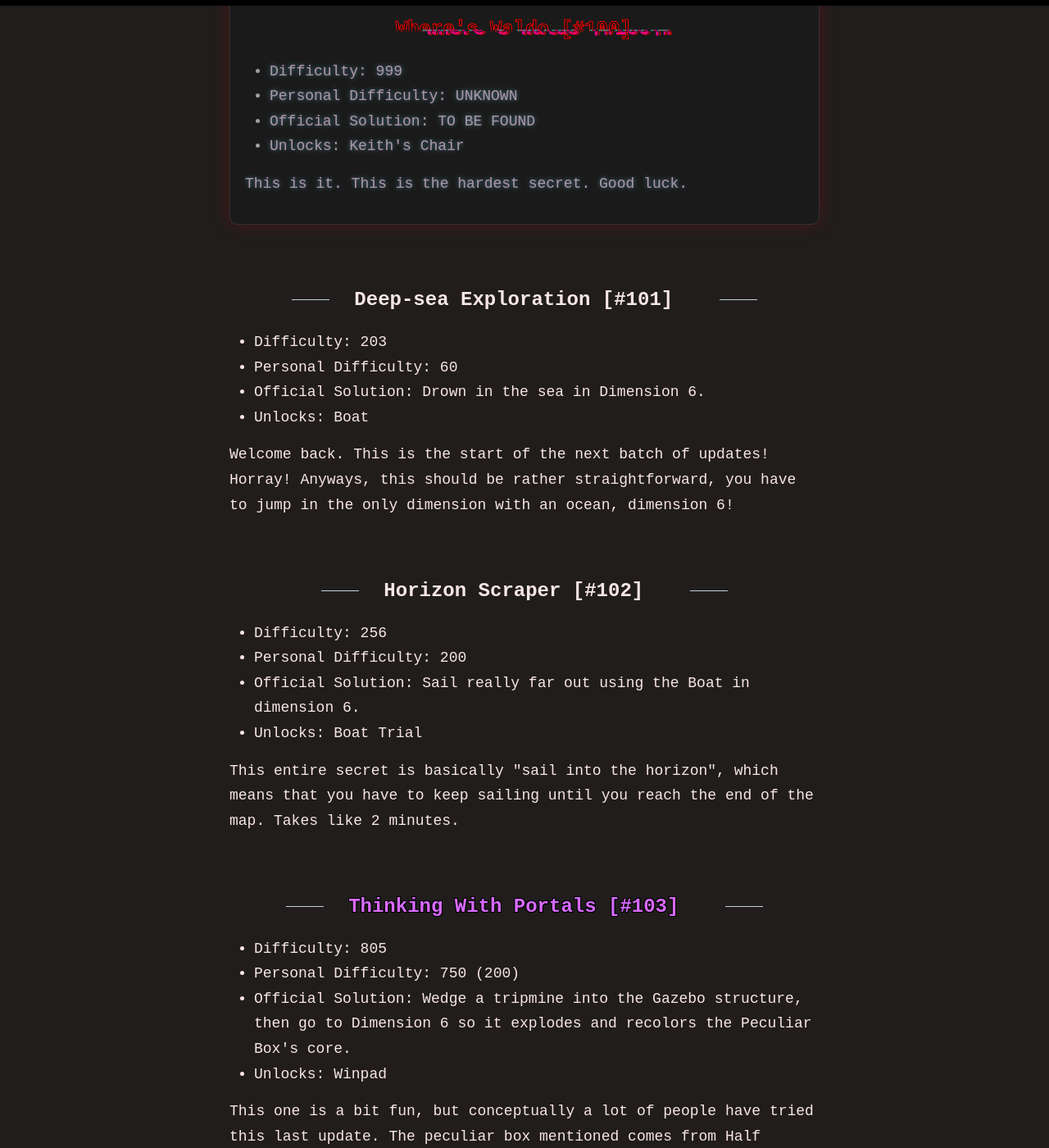
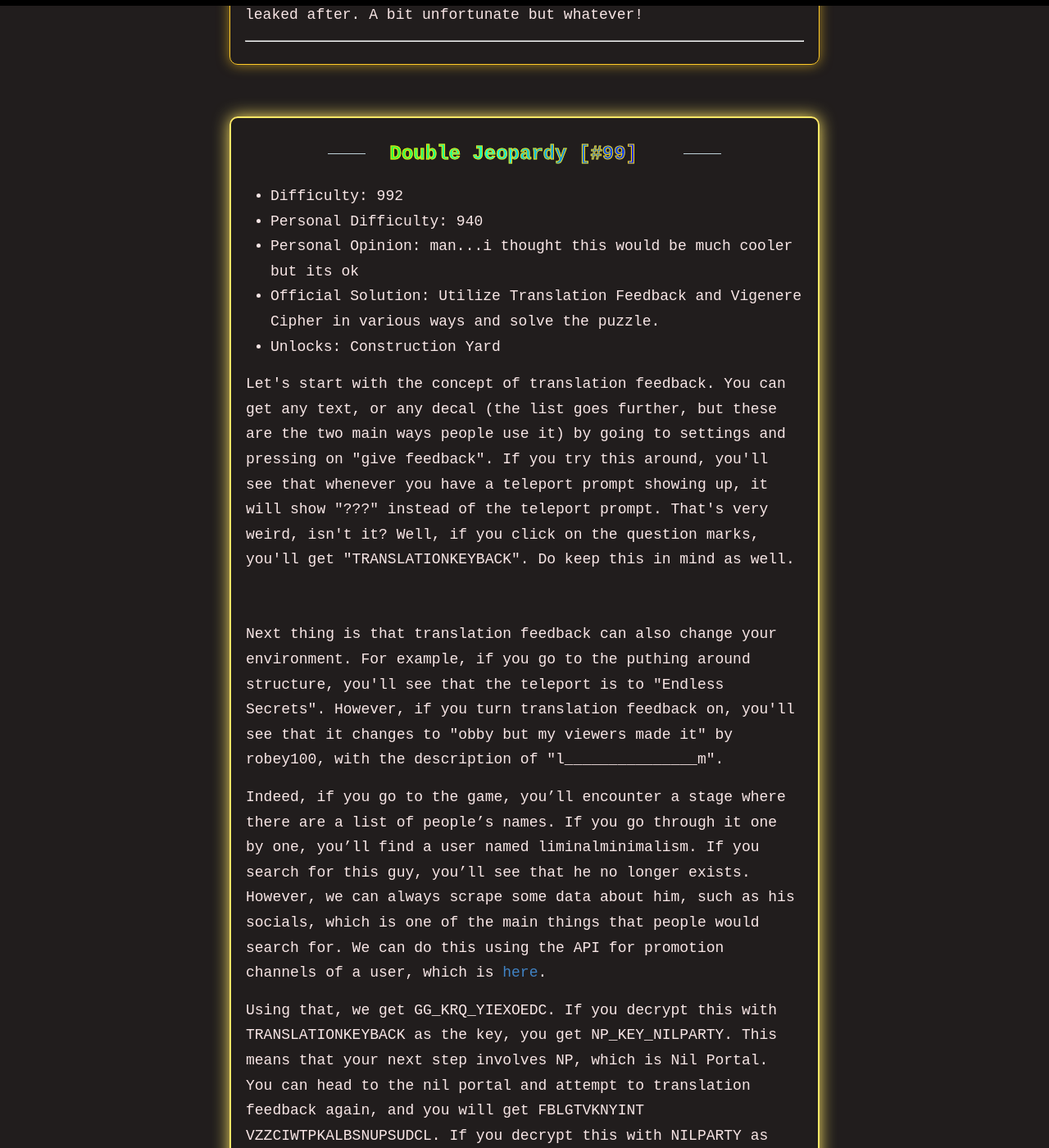
Before and after one commit to pwoofy/pwoofy.github.io, a Jekyll site: the page built from _posts/2025-09-12-secretuniverse.md, in a window 1280 px wide and 1400 px high, scrolled down 76951 px. Shown: the whole window at 82% size. Built offline with Jekyll 4.4.1, drawn with Linux system fonts in a browser that asks for light colours; some of the changed text lies outside the part shown.

Commit message:
double jeopardy

```diff
--- a/_posts/2025-09-12-secretuniverse.md
+++ b/_posts/2025-09-12-secretuniverse.md
@@ -1456,11 +1456,12 @@
 <h2>Straight and Narrow [#78]</h2>
 <ul>
 <li>Difficulty: 899</li>
-<li>Personal Difficulty: UNKNOWN</li>
-<li>Official Solution: TO BE FOUND</li>
+<li>Personal Difficulty: 870</li>
+<li>Personal Opinion: GODDD I FEEL SO STUPID</li>
+<li>Official Solution: Input the directions the Invisible Path goes in on Ardy's Ship.</li>
 <li>Unlocks: Anything Island</li>
 </ul>
-<p>if you saw something here, you didn't. ignore it. pls..</p>
+<p>Inside of the game, you know what's considered straight...or narrow...? Well, remember the path to "can you get to this island?" You have to take note of the directions. Up, Left, Down, Left, Up, Left, Up. And you know where else you can input directions? In Ardy's Ship. Input those directions in Ardy's Ship and you'll get the secret.</p>
 </div>
 <br>
 
@@ -1714,11 +1715,11 @@
 <h2>Under The Veil [#96]</h2>
 <ul>
 <li>Difficulty: 909</li>
-<li>Personal Difficulty: UNKNOWN</li>
-<li>Official Solution: TO BE FOUND</li>
+<li>Personal Difficulty: 910</li>
+<li>Official Solution: Bring the Hole Punch to Anything Island and dig where the X is.</li>
 <li>Unlocks: Chair's Place</li>
 </ul>
-<p>ACBAS REFERE-</p>
+<p>God. This one is horrible. If you have visited Anything Island that you obtain from Straight and Narrow, you'll see an X under the baseplate. What can you do with it? Well, you have to bring a hole puncher there! An easy way is if you have rainbow carpet, you can just fling it there (don't worry, once the hole puncher is above the baseplate, it wont fling out). If you don't, then utilize the Ardy's Ship structure, bring it to the left of the arena, and slowly push your baseplate hole puncher over it until you can push it and drop it to the baseplate. Once you do so, holepunch where the X is at, and then click on the chest's lock.</p>
 </div>
 <br>
 
@@ -1780,11 +1781,39 @@
 <h2>Double Jeopardy [#99]</h2>
 <ul>
 <li>Difficulty: 992</li>
-<li>Personal Difficulty: UNKNOWN</li>
-<li>Official Solution: TO BE FOUND</li>
+<li>Personal Difficulty: 940</li>
+<li>Personal Opinion: man...i thought this would be much cooler but its ok</li>
+<li>Official Solution: Utilize Translation Feedback and Vigenere Cipher in various ways and solve the puzzle.</li>
 <li>Unlocks: Construction Yard</li>
 </ul>
-<p>Huh? What's this about?</p>
+<p>Let's start with the concept of translation feedback. You can get any text, or any decal (the list goes further, but these are the two main ways people use it) by going to settings and pressing on "give feedback". If you try this around, you'll see that whenever you have a teleport prompt showing up, it will show "???" instead of the teleport prompt. That's very weird, isn't it? Well, if you click on the question marks, you'll get "TRANSLATIONKEYBACK". Do keep this in mind as well.</p>
+<br>
+<p>Next thing is that translation feedback can also change your environment. For example, if you go to the puthing around structure, you'll see that the teleport is to "Endless Secrets". However, if you turn translation feedback on, you'll see that it changes to "obby but my viewers made it" by robey100, with the description of "l_______________m".</p>
+
+Indeed, if you go to the game, you'll encounter a stage where there are a list of people's names. If you go through it one by one, you'll find a user named liminalminimalism. If you search for this guy, you'll see that he no longer exists. However, we can always scrape some data about him, such as his socials, which is one of the main things that people would search for. We can do this using the API for promotion channels of a user, which is [here](https://accountinformation.roblox.com/v1/users/7176979085/promotion-channels?alwaysReturnUrls=true&filterLink=true).
+
+<p>Using that, we get GG_KRQ_YIEXOEDC. If you decrypt this with TRANSLATIONKEYBACK as the key, you get NP_KEY_NILPARTY. This means that your next step involves NP, which is Nil Portal. You can head to the nil portal and attempt to translation feedback again, and you will get FBLGTVKNYINT VZZCIWTPKALBSNUPSUDCL. If you decrypt this with NILPARTY as the key, you get "STARTERPLACE VIGEVOIAKJSDFFJASDKEY". This implies that our next step is in Starter Place, which is obtained from UTV. If you head to that dimension, you can go to the concrete plate in the center. If you run translation feedback, you might not find any text, but as stated earlier, translation feedback can mess up some stuff with roblox! If you record your screen once you enter/exit translation feedback, you'll see that for a few frames, a lot of stuff aren't loading. However, one thing that is loaded is a set of letters, which says<br> "NITHNHWNOLGQHWNTWPEHPJKQKMOASGJLHWXJNVJBSSILYRJKORKBKOFAJGJDCW<br>QGIZI". If you decrypt this with VIGEVOIAKJSDFFJASDKEY as the key, you get the following text:</p>
+
+<p>SANDSTONE CONCRETE MUD ROCK GRASS WATER SAND GROUND SNOW GRASS LAVA GRASS SLATE</p>
+
+<p>If you know anything about roblox, these are materials that are used in the starter place! You need to step on them in the following order in order to get it: (Remember, you can't step on other materials, and you just need to stand on them.)</p>
+
+![guide](/images/secretuniverse/guided.png)
+
+<p>Or if you prefer a text based guide:</p>
+<p>1. Detonate and explode a subspace tripmine at point 1, where it exposes the brown spot (sandstone), and white spot (mud)</p>
+<p>2. Once you do so, step at point 1.</p>
+<p>3. Use coil to get outside and step on the concrete at point 2</p>
+<p>4. Use coil again to step on the white part at point 3</p>
+<p>5. (at this point just keep the coil on unless stated otherwise) Use the coil and step on the rock at point 4.</p>
+<p>6. From here, you can touch the grass anywhere. The grass is counted as point 5, but make sure you don't touch any other materials.</p>
+<p>7. From the grass, jump straight into the water at point 6 (with coil on), and hold jump to immediately head to point 7. This is to prevent you from touching the bottom of the water.</p>
+<p>8. From point 7, deploy a tripmine and do a tripmine jump with coil to head to point 8.</p>
+<p>9. From point 8, head to a side of the mountain where you can jump with the coil and touch the snow without touching any other texture, which is point 9 here.</p>
+<p>10. From here, you can jump to the grass again and walk freely. You want to make your way to the other side of the map with lava, and jump to it. That will be point 11.</p>
+<p>11. From the lava, jump back to the grass, and head to point 13 on the map, where you can see slate texture on the side of the map. You need to touch the slate texture from grass.</p>
+
+<p>Once you do so, you will get the secret! Horray!</p>
 </div>
 <br>
 
```
Also changed, not shown: 1 other file.
